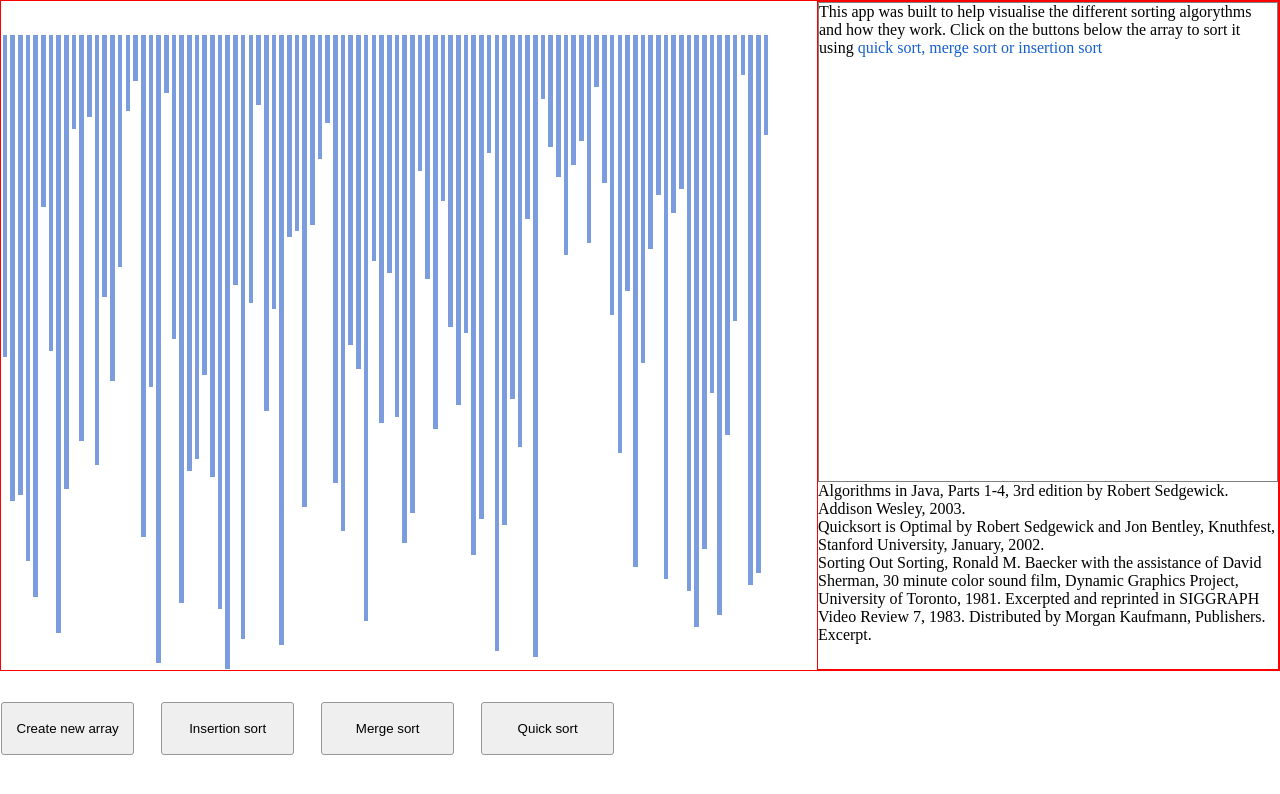
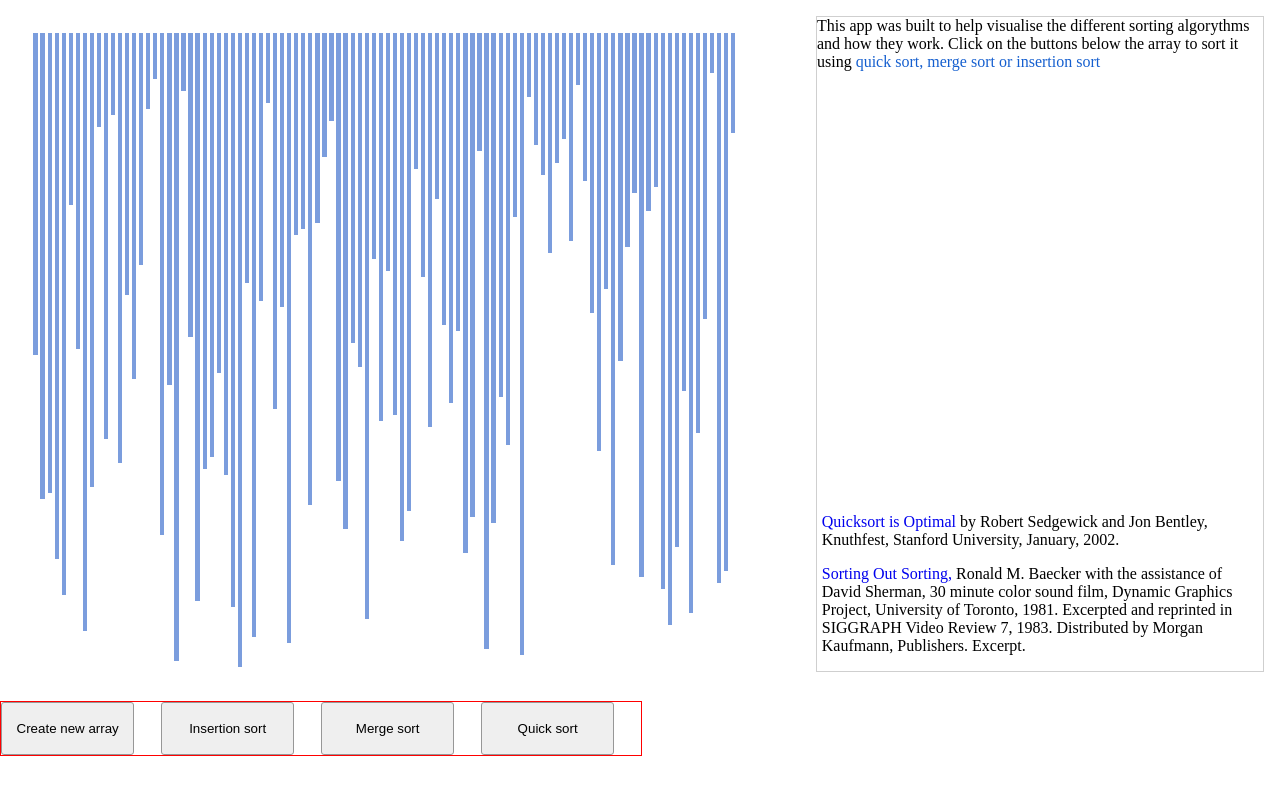
Before and after one commit to msmfa/sorting-visualiser, a React (Create React App) app: page / in a window 1280 px wide. Shown: the top 794 px of the page. Built offline with nearby package versions, Linux system fonts and the light colour scheme.

Commit message:
Added links to references

```diff
--- a/src/App.css
+++ b/src/App.css
@@ -3,7 +3,9 @@
   margin: 0;
   padding: 0;
 }
-
+.container {
+  display: flex;
+}
 .visualiser-container {
   width: 60vw;
   margin-left: auto;
@@ -13,6 +15,7 @@
 
 .array-container {
   display: flex;
+  margin: 0 2em;
 }
 
 .array-bar {
@@ -20,7 +23,8 @@
   margin: 0.2%;
 }
 
-.app-container ul {
+.app-container {
+  border: 1px solid red;
   display: flex;
   position: fixed;
   list-style-type: none;
--- a/src/App.js
+++ b/src/App.js
@@ -139,8 +139,6 @@ function DisplayArray() {
         ))}
       </div>
       <footer className="app-container">
-        <ul>
-          <li>
         <button
           className="app-button"
           id="new-array-button"
@@ -148,23 +146,18 @@ function DisplayArray() {
         >
           Create new array
         </button>
-          </li>
-          <li>
+
         <button className="app-button" onClick={insertionSort}>
           Insertion sort
         </button>
-          </li>
-          <li>
+
         <button className="app-button" onClick={mergeSort}>
           Merge sort
         </button>
-          </li>
-          <li>
+
         <button className="app-button" onClick={quickSort}>
           Quick sort
         </button>
-          </li>
-        </ul>
       </footer>
     </div>
   );
--- a/src/components/LeftText.js
+++ b/src/components/LeftText.js
@@ -72,19 +72,28 @@ function DisplayTextLeft() {
         <div className="text-references-container">
           <ul>
             <li>
-              Algorithms in Java, Parts 1-4, 3rd edition by Robert Sedgewick.
-              Addison Wesley, 2003.
+              <a
+                href="https://www.cs.princeton.edu/~rs/talks/QuicksortIsOptimal.pdf"
+                target="_blank"
+                rel="noopener noreferrer"
+              >
+                Quicksort is Optimal
+              </a>{" "}
+              by Robert Sedgewick and Jon Bentley, Knuthfest, Stanford
+              University, January, 2002.
             </li>
             <li>
-              Quicksort is Optimal by Robert Sedgewick and Jon Bentley,
-              Knuthfest, Stanford University, January, 2002.
-            </li>
-            <li>
-              Sorting Out Sorting, Ronald M. Baecker with the assistance of
-              David Sherman, 30 minute color sound film, Dynamic Graphics
-              Project, University of Toronto, 1981. Excerpted and reprinted in
-              SIGGRAPH Video Review 7, 1983. Distributed by Morgan Kaufmann,
-              Publishers. Excerpt.
+              <a
+                href="https://www.youtube.com/watch?v=SJwEwA5gOkM"
+                target="_blank"
+                rel="noopener noreferrer"
+              >
+                Sorting Out Sorting,
+              </a>{" "}
+              Ronald M. Baecker with the assistance of David Sherman, 30 minute
+              color sound film, Dynamic Graphics Project, University of Toronto,
+              1981. Excerpted and reprinted in SIGGRAPH Video Review 7, 1983.
+              Distributed by Morgan Kaufmann, Publishers. Excerpt.
             </li>
           </ul>
         </div>
--- a/src/styles/LeftText.css
+++ b/src/styles/LeftText.css
@@ -2,12 +2,10 @@
   text-decoration: none;
   list-style-type: none;
 }
-.container {
-  border: 1px solid red;
-  display: flex;
-}
+
 .text-container {
-  border: 1px solid red;
+  border: 1px solid rgb(207, 207, 207);
+  margin: 1em 1em 0 0;
 }
 
 .text-quick-link {
@@ -15,7 +13,6 @@
 }
 
 .text-para-container {
-  border: 1px solid grey;
   height: 60vh;
 }
 .text-algo-description {
@@ -25,3 +22,7 @@
 .text-link {
   color: rgb(21, 95, 207);
 }
+
+.text-references-container ul li {
+  margin: 1em 0.3em;
+}
```
Lines whose indentation alone changed are shown as unchanged.
